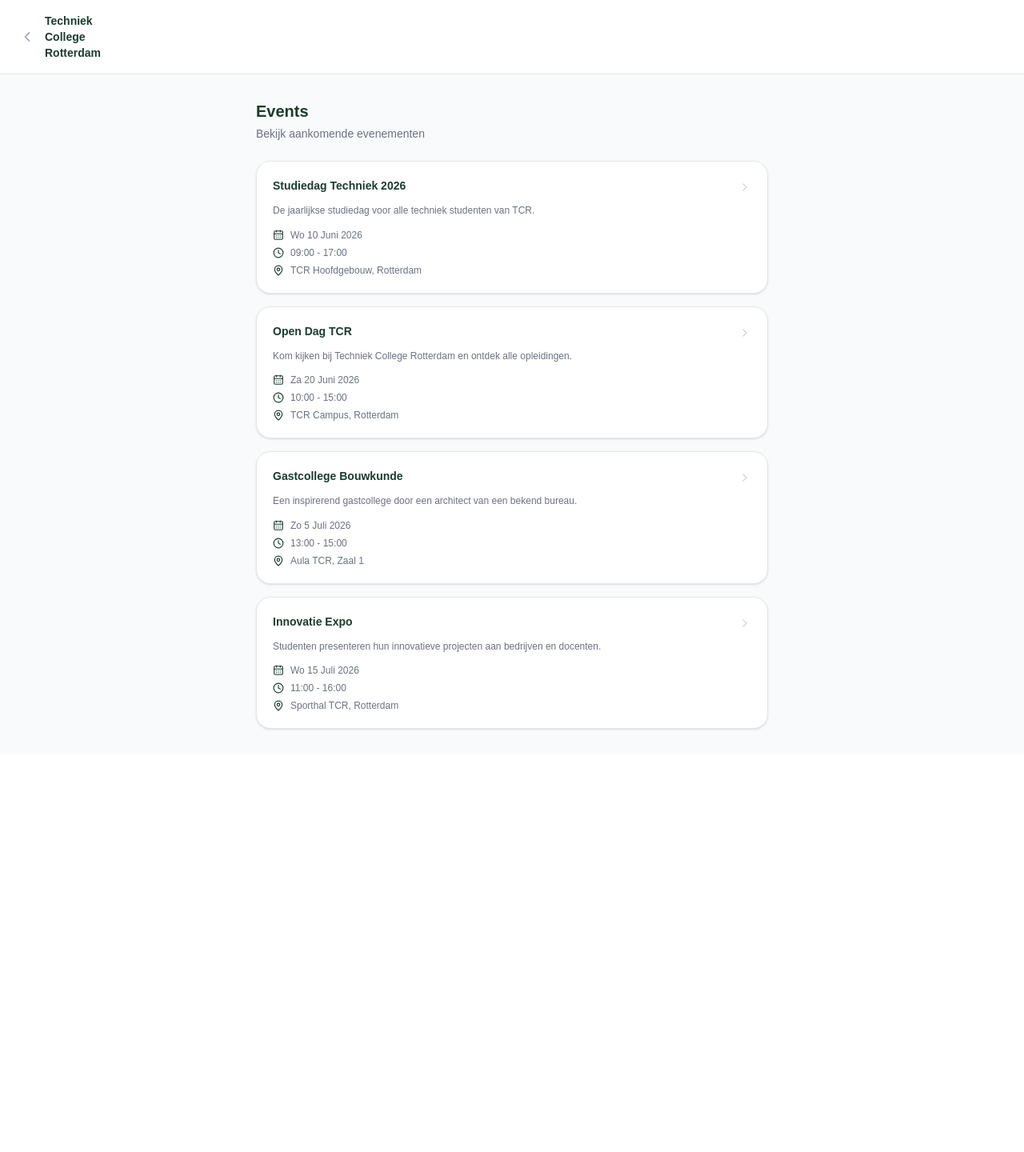
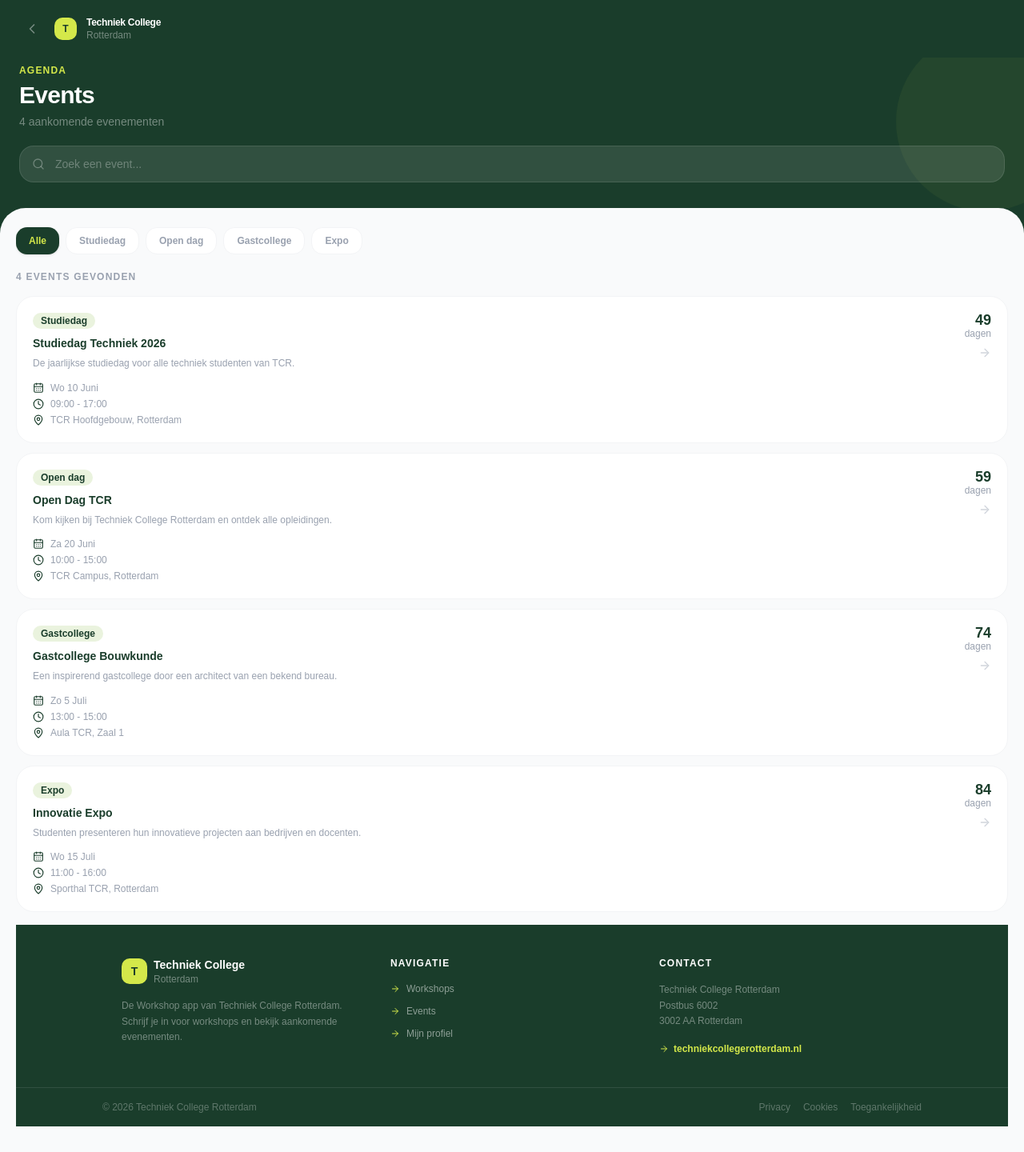
Before and after one commit to rickysaarloos/frontend-workshop-app, a React (Vite) app: page /events in a window 1280 px wide. Shown: the whole page at 80% size. Before the commit the page ends 943 px from the top, so only its background shows below. Built offline with nearby package versions, Linux system fonts and the light colour scheme.

Commit message:
Footer toegevoegd aan EventOverzicht

```diff
--- /dev/null
+++ b/src/components/Footer.jsx
@@ -0,0 +1,93 @@
+import { useNavigate } from 'react-router-dom'
+import { BookOpen, CalendarDays, User, ArrowRight } from 'lucide-react'
+
+/**
+ * Footer component voor de Workshop app van TCR.
+ * Geïnspireerd op de officiële TCR website footer.
+ *
+ * @returns {JSX.Element}
+ */
+function Footer() {
+  const navigate = useNavigate()
+
+  return (
+    <footer className="bg-[#1a3d2b] mt-auto">
+
+      {/* Hoofd footer inhoud */}
+      <div className="max-w-5xl mx-auto px-6 py-10 grid grid-cols-1 gap-8 sm:grid-cols-3">
+
+        {/* Kolom 1 — Logo en omschrijving */}
+        <div className="flex flex-col gap-4">
+          <div className="flex items-center gap-2">
+            <div className="w-8 h-8 bg-[#d4e84a] rounded-lg flex items-center justify-center shrink-0">
+              <span className="text-[#1a3d2b] font-black text-sm">T</span>
+            </div>
+            <div className="flex flex-col leading-none">
+              <span className="text-white font-bold text-sm">Techniek College</span>
+              <span className="text-white/40 text-xs">Rotterdam</span>
+            </div>
+          </div>
+          <p className="text-white/40 text-xs leading-relaxed">
+            De Workshop app van Techniek College Rotterdam. Schrijf je in voor workshops en bekijk aankomende evenementen.
+          </p>
+        </div>
+
+        {/* Kolom 2 — Navigatie */}
+        <div className="flex flex-col gap-3">
+          <p className="text-white font-bold text-xs uppercase tracking-widest mb-1">Navigatie</p>
+          {[
+            { label: 'Workshops', path: '/workshops', icon: BookOpen },
+            { label: 'Events', path: '/events', icon: CalendarDays },
+            { label: 'Mijn profiel', path: '/profiel', icon: User },
+          ].map(({ label, path, icon: Icon }) => (
+            <button
+              key={path}
+              onClick={() => navigate(path)}
+              className="flex items-center gap-2 text-white/50 hover:text-white transition-colors text-xs font-medium group"
+            >
+              <ArrowRight className="w-3 h-3 text-[#d4e84a] group-hover:translate-x-0.5 transition-transform" />
+              {label}
+            </button>
+          ))}
+        </div>
+
+        {/* Kolom 3 — Contact */}
+        <div className="flex flex-col gap-3">
+          <p className="text-white font-bold text-xs uppercase tracking-widest mb-1">Contact</p>
+          <p className="text-white/40 text-xs leading-relaxed">
+            Techniek College Rotterdam<br />
+            Postbus 6002<br />
+            3002 AA Rotterdam
+          </p>
+          <a
+            href="https://www.techniekcollegerotterdam.nl"
+            target="_blank"
+            rel="noopener noreferrer"
+            className="flex items-center gap-1.5 text-[#d4e84a] text-xs font-semibold hover:underline underline-offset-2 mt-1"
+          >
+            <ArrowRight className="w-3 h-3" />
+            techniekcollegerotterdam.nl
+          </a>
+        </div>
+
+      </div>
+
+      {/* Onderste balk */}
+      <div className="border-t border-white/10 px-6 py-4">
+        <div className="max-w-5xl mx-auto flex items-center justify-between gap-4 flex-wrap">
+          <p className="text-white/30 text-xs">
+            © {new Date().getFullYear()} Techniek College Rotterdam
+          </p>
+          <div className="flex items-center gap-4">
+            <span className="text-white/30 text-xs hover:text-white/60 cursor-pointer transition-colors">Privacy</span>
+            <span className="text-white/30 text-xs hover:text-white/60 cursor-pointer transition-colors">Cookies</span>
+            <span className="text-white/30 text-xs hover:text-white/60 cursor-pointer transition-colors">Toegankelijkheid</span>
+          </div>
+        </div>
+      </div>
+
+    </footer>
+  )
+}
+
+export default Footer
--- a/src/pages/events/EventOverzicht.jsx
+++ b/src/pages/events/EventOverzicht.jsx
@@ -1,12 +1,9 @@
 import { useState } from 'react'
 import { useNavigate } from 'react-router-dom'
-import { motion } from 'motion/react'
-import { ChevronLeft, CalendarDays, Clock, MapPin, ChevronRight } from 'lucide-react'
+import { motion, AnimatePresence } from 'motion/react'
+import { ChevronLeft, CalendarDays, Clock, MapPin, ArrowRight, Search, X } from 'lucide-react'
+import Footer from '@/components/Footer'
 
-// ============================================================
-// MOCK DATA — later vervangen met API call
-// 🔧 Vervang met: const events = await getEvents()
-// ============================================================
 const mockEvents = [
   {
     id: 1,
@@ -15,6 +12,7 @@ const mockEvents = [
     datum: '2026-06-10',
     tijd: '09:00 - 17:00',
     locatie: 'TCR Hoofdgebouw, Rotterdam',
+    categorie: 'Studiedag',
   },
   {
     id: 2,
@@ -23,6 +21,7 @@ const mockEvents = [
     datum: '2026-06-20',
     tijd: '10:00 - 15:00',
     locatie: 'TCR Campus, Rotterdam',
+    categorie: 'Open dag',
   },
   {
     id: 3,
@@ -31,6 +30,7 @@ const mockEvents = [
     datum: '2026-07-05',
     tijd: '13:00 - 15:00',
     locatie: 'Aula TCR, Zaal 1',
+    categorie: 'Gastcollege',
   },
   {
     id: 4,
@@ -39,96 +39,211 @@ const mockEvents = [
     datum: '2026-07-15',
     tijd: '11:00 - 16:00',
     locatie: 'Sporthal TCR, Rotterdam',
+    categorie: 'Expo',
   },
 ]
-// ============================================================
 
-/**
- * Event overzicht pagina voor de Workshop app van TCR.
- * Toont een lijst van events met datum, tijd en locatie.
- *
- * @returns {JSX.Element}
- */
+const categorieen = ['Alle', 'Studiedag', 'Open dag', 'Gastcollege', 'Expo']
+
 function EventOverzicht() {
   const navigate = useNavigate()
+  const [zoekterm, setZoekterm] = useState('')
+  const [actieveCategorie, setActieveCategorie] = useState('Alle')
 
-  /**
-   * Formatteert een datum naar Nederlands formaat
-   */
   function formatDatum(datum) {
     return new Date(datum).toLocaleDateString('nl-NL', {
-      weekday: 'short',
-      day: 'numeric',
-      month: 'long',
-      year: 'numeric',
+      weekday: 'short', day: 'numeric', month: 'long',
     })
   }
 
+  function getDagenTot(datum) {
+    const verschil = new Date(datum) - new Date()
+    return Math.ceil(verschil / (1000 * 60 * 60 * 24))
+  }
+
+  const gefilterd = mockEvents.filter((e) => {
+    const matchZoek = e.titel.toLowerCase().includes(zoekterm.toLowerCase())
+    const matchCategorie = actieveCategorie === 'Alle' || e.categorie === actieveCategorie
+    return matchZoek && matchCategorie
+  })
+
   return (
-    <div className="min-h-screen bg-gray-50 flex flex-col">
+    <div className="min-h-screen bg-[#1a3d2b] flex flex-col">
 
       {/* Header */}
-      <header className="bg-white border-b border-gray-200 px-6 py-4 flex items-center gap-3">
-        <button
-          onClick={() => navigate('/Home')}
-          className="text-gray-400 hover:text-[#1a3d2b] transition-colors"
+      <motion.header
+        initial={{ opacity: 0, y: -10 }}
+        animate={{ opacity: 1, y: 0 }}
+        transition={{ duration: 0.4 }}
+        className="px-6 py-5 flex items-center gap-3"
+      >
+        <motion.button
+          whileHover={{ scale: 1.1, x: -2 }}
+          whileTap={{ scale: 0.9 }}
+          onClick={() => navigate('/home')}
+          className="text-white/40 hover:text-white transition-colors p-1.5 rounded-xl hover:bg-white/10"
         >
           <ChevronLeft className="w-5 h-5" />
+        </motion.button>
+        <div className="w-7 h-7 bg-[#d4e84a] rounded-lg flex items-center justify-center">
+          <span className="text-[#1a3d2b] font-black text-xs">T</span>
+        </div>
+        <div className="flex flex-col leading-none">
+          <span className="text-white font-bold text-xs tracking-tight">Techniek College</span>
+          <span className="text-white/40 text-xs">Rotterdam</span>
+        </div>
+      </motion.header>
+
+      {/* Hero */}
+      <div className="px-6 pt-2 pb-8 relative overflow-hidden">
+        <div className="absolute -right-16 -top-8 w-56 h-56 bg-[#d4e84a]/5 rounded-full pointer-events-none" />
+        <motion.div
+          initial={{ opacity: 0, y: 16 }}
+          animate={{ opacity: 1, y: 0 }}
+          transition={{ duration: 0.4, delay: 0.1 }}
+        >
+          <p className="text-[#d4e84a] text-xs font-bold uppercase tracking-widest mb-2">Agenda</p>
+          <h1 className="text-3xl font-black text-white tracking-tight leading-none">Events</h1>
+          <p className="text-white/40 text-sm mt-2">{mockEvents.length} aankomende evenementen</p>
+        </motion.div>
+
+        {/* Zoekbalk */}
+        <motion.div
+          initial={{ opacity: 0, y: 12 }}
+          animate={{ opacity: 1, y: 0 }}
+          transition={{ duration: 0.4, delay: 0.2 }}
+          className="relative mt-5"
+        >
+          <Search className="absolute left-4 top-1/2 -translate-y-1/2 w-4 h-4 text-white/30" />
+          <input
+            type="text"
+            value={zoekterm}
+            onChange={(e) => setZoekterm(e.target.value)}
+            placeholder="Zoek een event..."
+            className="w-full bg-white/10 border border-white/10 rounded-2xl pl-11 pr-10 py-3 text-sm text-white placeholder-white/30 outline-none focus:border-[#d4e84a]/50 focus:bg-white/15 transition-all"
+          />
+          {zoekterm && (
+            <button onClick={() => setZoekterm('')} className="absolute right-4 top-1/2 -translate-y-1/2 text-white/30 hover:text-white transition-colors">
+              <X className="w-4 h-4" />
             </button>
-        <div className="flex flex-col leading-tight">
-          <span className="text-[#1a3d2b] font-bold text-sm">Techniek</span>
-          <span className="text-[#1a3d2b] font-bold text-sm">College</span>
-          <span className="text-[#1a3d2b] font-bold text-sm">Rotterdam</span>
-        </div>
-      </header>
-
-      <div className="max-w-2xl mx-auto w-full px-4 py-8 flex flex-col gap-6">
-
-        <div>
-          <h1 className="text-xl font-semibold text-[#1a3d2b] mb-1">Events</h1>
-          <p className="text-sm text-gray-500">Bekijk aankomende evenementen</p>
+          )}
+        </motion.div>
       </div>
 
+      {/* Witte content sectie */}
+      <div className="flex-1 bg-gray-50 rounded-t-[2rem] px-5 pt-6 pb-8 flex flex-col gap-4">
+
+        {/* Categorie filters */}
+        <motion.div
+          initial={{ opacity: 0, y: 12 }}
+          animate={{ opacity: 1, y: 0 }}
+          transition={{ duration: 0.4, delay: 0.25 }}
+          className="flex gap-2 overflow-x-auto pb-1 scrollbar-hide"
+        >
+          {categorieen.map((cat) => (
+            <motion.button
+              key={cat}
+              whileHover={{ scale: 1.05 }}
+              whileTap={{ scale: 0.95 }}
+              onClick={() => setActieveCategorie(cat)}
+              className={`px-4 py-2 rounded-xl text-xs font-bold whitespace-nowrap transition-all duration-150 ${
+                actieveCategorie === cat
+                  ? 'bg-[#1a3d2b] text-[#d4e84a] shadow-sm'
+                  : 'bg-white text-gray-400 border border-gray-100 hover:border-[#1a3d2b]/30'
+              }`}
+            >
+              {cat}
+            </motion.button>
+          ))}
+        </motion.div>
+
+        {/* Resultaat label */}
+        <p className="text-xs font-bold text-gray-400 uppercase tracking-widest">
+          {gefilterd.length} {gefilterd.length === 1 ? 'event' : 'events'} gevonden
+        </p>
+
         {/* Events lijst */}
-        <div className="flex flex-col gap-4">
-          {mockEvents.map((event, index) => (
+        <AnimatePresence mode="wait">
+          <motion.div
+            key={actieveCategorie + zoekterm}
+            initial={{ opacity: 0 }}
+            animate={{ opacity: 1 }}
+            exit={{ opacity: 0 }}
+            transition={{ duration: 0.2 }}
+            className="flex flex-col gap-3"
+          >
+            {gefilterd.length === 0 ? (
+              <div className="bg-white rounded-3xl border border-gray-100 p-8 text-center">
+                <p className="text-sm text-gray-400">Geen events gevonden</p>
+                <button onClick={() => { setZoekterm(''); setActieveCategorie('Alle') }} className="mt-2 text-xs text-[#1a3d2b] font-semibold hover:underline">
+                  Filter wissen
+                </button>
+              </div>
+            ) : (
+              gefilterd.map((event, index) => {
+                const dagenTot = getDagenTot(event.datum)
+                const isSnel = dagenTot <= 14
+
+                return (
                   <motion.div
                     key={event.id}
                     initial={{ opacity: 0, y: 12 }}
                     animate={{ opacity: 1, y: 0 }}
-              transition={{ duration: 0.3, delay: index * 0.08 }}
+                    transition={{ duration: 0.3, delay: index * 0.06 }}
+                    whileHover={{ scale: 1.01, boxShadow: '0 4px 20px rgba(26,61,43,0.08)' }}
+                    whileTap={{ scale: 0.99 }}
                     onClick={() => navigate(`/events/${event.id}`)}
-              className="bg-white rounded-2xl border border-gray-200 p-5 shadow-sm cursor-pointer hover:border-[#1a3d2b] transition-colors"
+                    className="bg-white rounded-3xl border border-gray-100 p-5 cursor-pointer transition-all duration-150"
                   >
-              <div className="flex items-start justify-between gap-4">
-                <div className="flex flex-col gap-3 flex-1">
+                    <div className="flex items-start justify-between gap-3">
+                      <div className="flex-1">
 
-                  <h2 className="text-sm font-semibold text-[#1a3d2b]">{event.titel}</h2>
-                  <p className="text-xs text-gray-500 leading-relaxed">{event.beschrijving}</p>
+                        {/* Categorie + snel badge */}
+                        <div className="flex items-center gap-2 mb-2">
+                          <span className="bg-[#eaf3de] text-[#1a3d2b] text-xs font-bold px-2.5 py-0.5 rounded-lg">
+                            {event.categorie}
+                          </span>
+                          {isSnel && (
+                            <span className="bg-[#d4e84a] text-[#1a3d2b] text-xs font-bold px-2.5 py-0.5 rounded-lg">
+                              Bijna!
+                            </span>
+                          )}
+                        </div>
 
-                  <div className="flex flex-col gap-1.5">
-                    <div className="flex items-center gap-2 text-xs text-gray-500">
+                        <h2 className="text-sm font-bold text-[#1a3d2b] mb-1.5">{event.titel}</h2>
+                        <p className="text-xs text-gray-400 leading-relaxed mb-3">{event.beschrijving}</p>
+
+                        <div className="flex flex-col gap-1">
+                          <div className="flex items-center gap-2 text-xs text-gray-400">
                             <CalendarDays className="w-3.5 h-3.5 text-[#1a3d2b] shrink-0" />
                             <span className="capitalize">{formatDatum(event.datum)}</span>
                           </div>
-                    <div className="flex items-center gap-2 text-xs text-gray-500">
+                          <div className="flex items-center gap-2 text-xs text-gray-400">
                             <Clock className="w-3.5 h-3.5 text-[#1a3d2b] shrink-0" />
                             <span>{event.tijd}</span>
                           </div>
-                    <div className="flex items-center gap-2 text-xs text-gray-500">
+                          <div className="flex items-center gap-2 text-xs text-gray-400">
                             <MapPin className="w-3.5 h-3.5 text-[#1a3d2b] shrink-0" />
                             <span>{event.locatie}</span>
                           </div>
                         </div>
-
                       </div>
 
-                <ChevronRight className="w-4 h-4 text-gray-300 shrink-0 mt-1" />
+                      <div className="flex flex-col items-end gap-2 shrink-0">
+                        <div className="text-right">
+                          <p className="text-lg font-black text-[#1a3d2b] leading-none">{dagenTot}</p>
+                          <p className="text-xs text-gray-400">dagen</p>
+                        </div>
+                        <ArrowRight className="w-4 h-4 text-gray-300" />
+                      </div>
                     </div>
                   </motion.div>
-          ))}
-        </div>
-
+                )
+              })
+            )}
+          </motion.div>
+        </AnimatePresence>
+        <Footer />
       </div>
     </div>
   )
```
Lines whose indentation alone changed are shown as unchanged.
